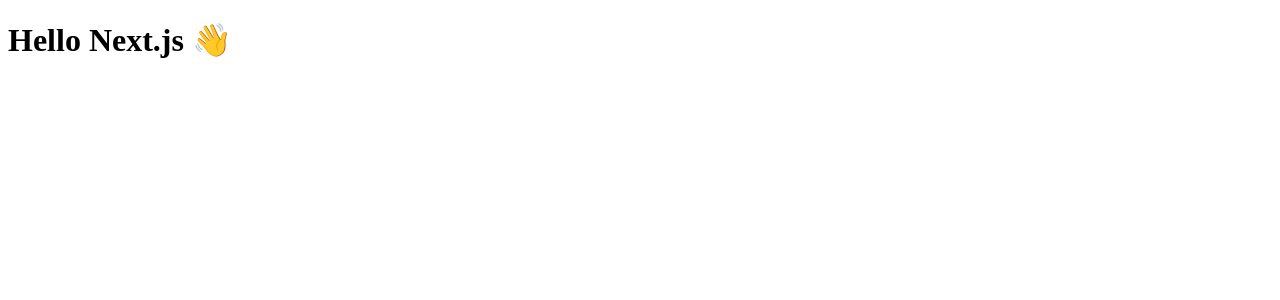
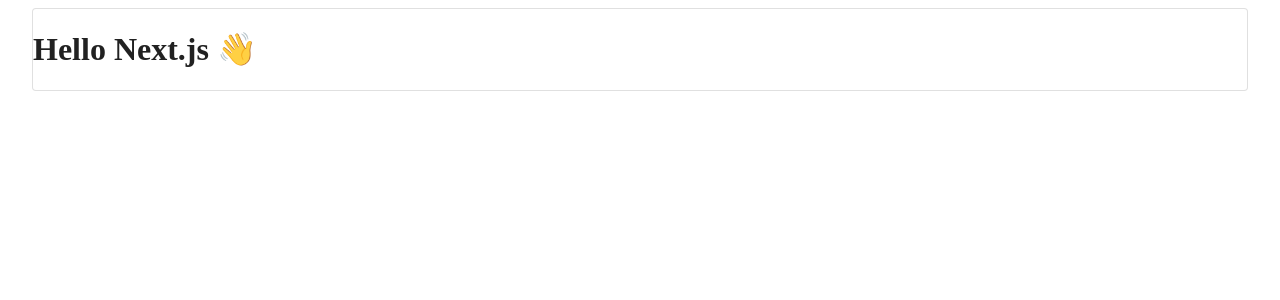
Before and after one commit to divlook/ladder-game, a Next.js app: page / in a window 1280 px wide. Shown: the top 300 px of the page. Built offline with nearby package versions, Linux system fonts and the light colour scheme.

Commit message:
material ui 설치

```diff
--- a/layouts/BasicLayout.tsx
+++ b/layouts/BasicLayout.tsx
@@ -1,5 +1,6 @@
 import * as React from 'react'
 import Head from 'next/head'
+import Container from '@material-ui/core/Container'
 
 export type Props = {
     title?: string
@@ -11,10 +12,10 @@ const Layout: React.FC<Props> = ({ children, title = 'Ladder Game' }) => (
             <title>{title}</title>
             <meta charSet="utf-8" />
             <meta name="viewport" content="initial-scale=1.0, width=device-width" />
-            <meta  httpEquiv="X-UA-Compatible" content="ie=edge"></meta>
+            <meta httpEquiv="X-UA-Compatible" content="ie=edge"></meta>
         </Head>
         <header />
-        {children}
+        <Container>{children}</Container>
         <footer />
     </div>
 )
--- a/package.json
+++ b/package.json
@@ -13,6 +13,8 @@
     "author": "uihyeon.cha<uihyeon.cha@gmail.com>",
     "license": "ISC",
     "devDependencies": {
+        "@material-ui/core": "^4.8.3",
+        "@material-ui/icons": "^4.5.1",
         "@types/node": "^13.1.6",
         "@types/react": "^16.9.17",
         "@types/react-dom": "^16.9.4",
--- a/pages/index.tsx
+++ b/pages/index.tsx
@@ -1,13 +1,16 @@
 import React from 'react'
 import { NextPage } from 'next'
+import { Paper } from '@material-ui/core'
 import BasicLayout from '~/layouts/BasicLayout'
 
 const IndexPage: NextPage = () => {
-  return (
-    <BasicLayout>
-      <h1>Hello Next.js 👋</h1>
-    </BasicLayout>
-  )
+    return (
+        <BasicLayout>
+            <Paper variant="outlined">
+                <h1>Hello Next.js 👋</h1>
+            </Paper>
+        </BasicLayout>
+    )
 }
 
 export default IndexPage
```
Also changed, not shown: 2 other files (tests, documents, lock files or other folders).
